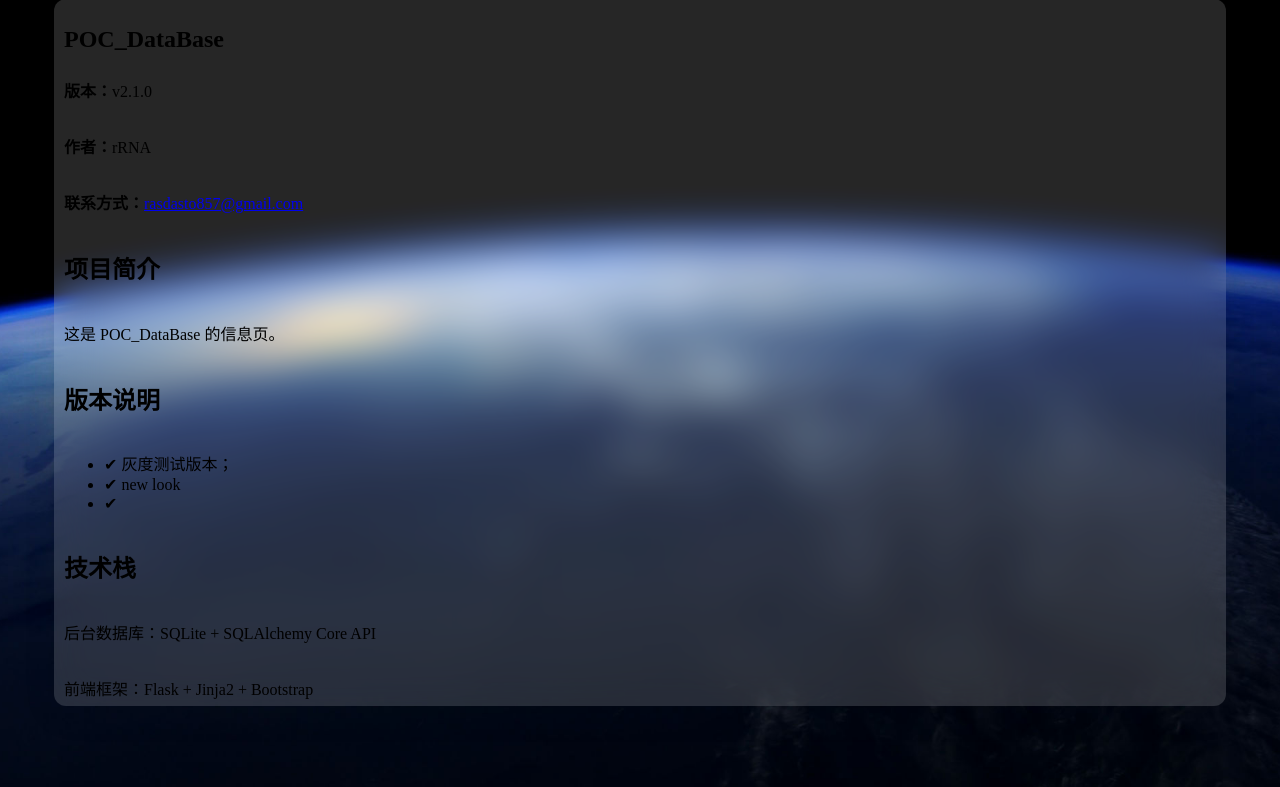
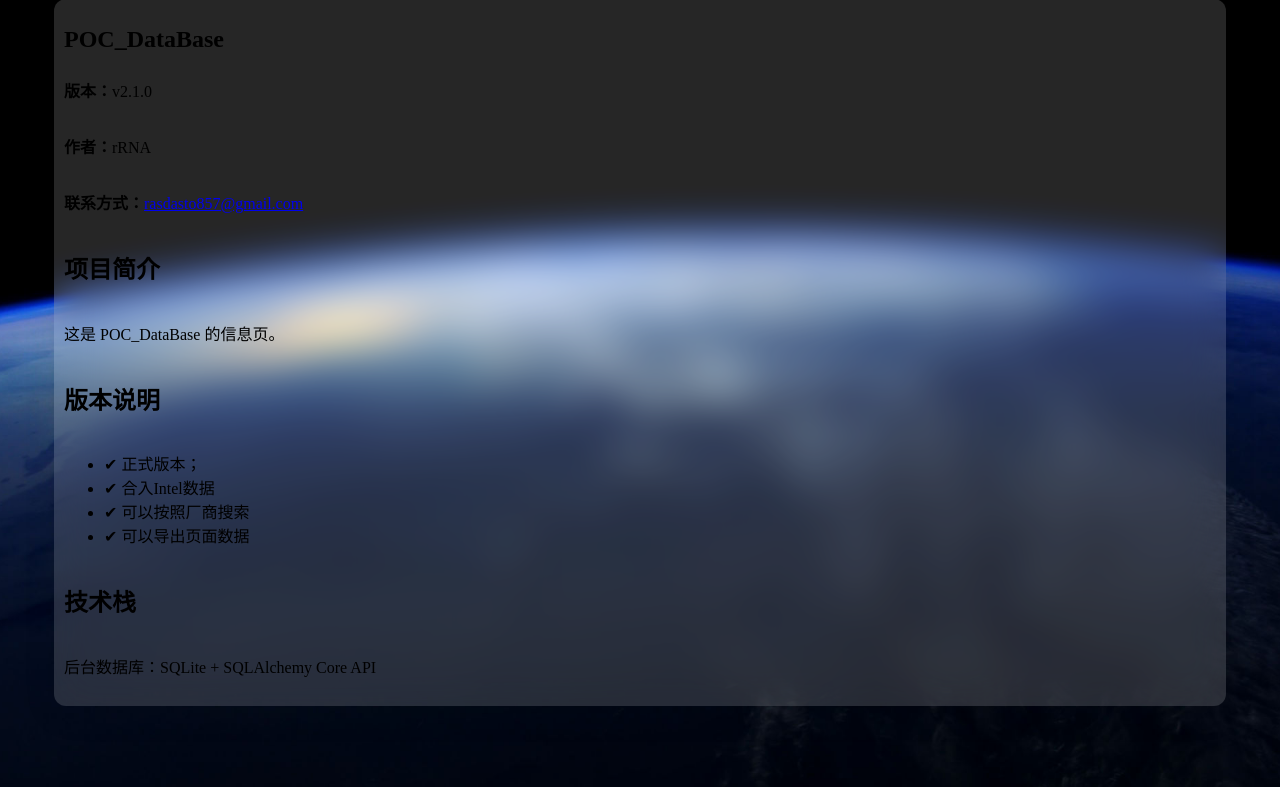
Before and after one commit to rRNAna/POCDateBase, a Flask app: page / in a window 1280 px wide. Shown: the part 121-908 px from the top of the page. Run offline with Flask 3, Linux system fonts and the light colour scheme; parts of the project's set-up code (start-up, migrations or seed data) failed here and were passed over; some libraries are stand-ins or nearby versions.

Commit message:
v2.1.0 Added an export data button to the page Supported manufacturer search Added Intel data

```diff
--- a/templates/base.html
+++ b/templates/base.html
@@ -38,9 +38,10 @@
 
             <h2>版本说明</h2>
             <ul>
-                <li>✔ 灰度测试版本；</li>
-                <li>✔ new look</li>
-                <li>✔ </li>
+                <li>✔ 正式版本；</li>
+                <li>✔ 合入Intel数据</li>
+                <li>✔ 可以按照厂商搜索</li>
+                <li>✔ 可以导出页面数据</li>
             </ul>
 
             <h2>技术栈</h2>
```
